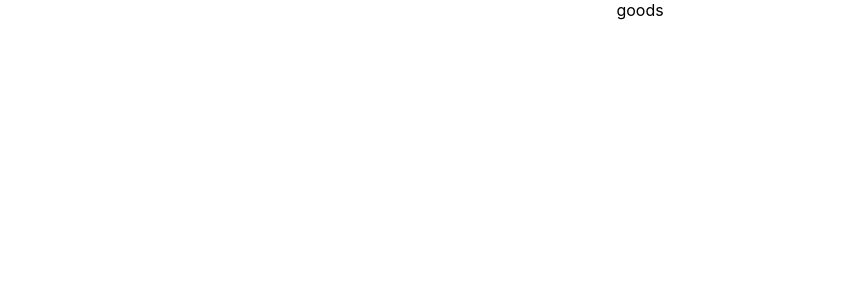
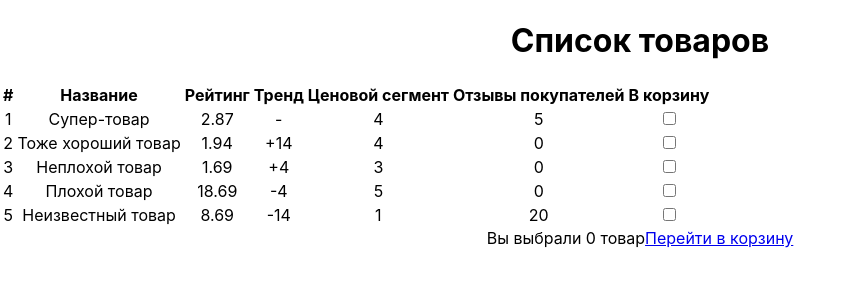
Before and after one commit to AlexandrMihailovich/react-redux, a React (Create React App) app: page / in a window 1280 px wide. Shown: the top 300 px of the page, without its empty margins (0-852 px from the left). Built offline with nearby package versions, Linux system fonts and the light colour scheme.

Commit message:
create cart and goods

```diff
--- a/src/App.js
+++ b/src/App.js
@@ -2,7 +2,7 @@ import React, { Component } from 'react';
 import {Switch, Route, HashRouter} from 'react-router-dom';
 import { Provider } from 'react-redux';
 import GoodsContainer from './containers/Goods';
-import CardContainer from './containers/Cart';
+import CartContainer from './containers/Cart';
 import store from './store/store'
 import './App.css';
 
@@ -16,8 +16,8 @@ class App extends Component {
               <Switch>
                 <Route exact path='/'
                        component={GoodsContainer}/>
-                <Route path='/'
-                       component={CardContainer}/>
+                <Route path='/cart'
+                       component={CartContainer}/>
               </Switch>
             </main>
           </HashRouter>
--- a/src/components/cart/cart.js
+++ b/src/components/cart/cart.js
@@ -5,7 +5,12 @@ class Card extends Component {
     render() {
         return (
             <div className={'cart'}>
-                cart
+                Вы выбрали {this.props.cart.length} {this.props.cart.length > 1 ? 'товара' : 'товар'}:
+                {
+                    this.props.cart.map((item) => {
+                        return this.props.goods.find((element) => element.id === item).title;
+                    }).join(', ')
+                }
             </div>
         );
     }
--- a/src/components/goods/goods.js
+++ b/src/components/goods/goods.js
@@ -1,4 +1,5 @@
 import React, { Component } from 'react';
+import {Link} from "react-router-dom";
 import './goods.css'
 
 class Goods extends Component {
@@ -6,7 +7,38 @@ class Goods extends Component {
     render() {
         return (
             <div className={'goods'}>
-                goods
+                <h1>Список товаров</h1>
+                <table>
+                    <thead>
+                    <tr>
+                        <th>#</th>
+                        <th>Название</th>
+                        <th>Рейтинг</th>
+                        <th>Тренд</th>
+                        <th>Ценовой сегмент</th>
+                        <th>Отзывы покупателей</th>
+                        <th>В корзину</th>
+                    </tr>
+                    </thead>
+                    <tbody>
+                    {this.props.goods.map((item) => (
+                        <tr key={'row-'+item.id}>
+                            <td>{item.id}</td>
+                            <td>{item.title}</td>
+                            <td>{item.rate}</td>
+                            <td>{item.trend}</td>
+                            <td>{item.cost}</td>
+                            <td>{item.comment}</td>
+                            <td><input type="checkbox"
+                                       onChange={() => this.props.changeItemInCart(item.id)}
+                                       checked={this.props.cart.indexOf(item.id) !== -1}/></td>
+                        </tr>))}
+                    </tbody>
+                </table>
+                <div>
+                    Вы выбрали {this.props.cart.length} {this.props.cart.length > 1 ? 'товара' : 'товар'}
+                    <Link className={'cart-link'} to='/cart'>Перейти в корзину</Link>
+                </div>
             </div>
         );
     }
--- a/src/containers/Cart.js
+++ b/src/containers/Cart.js
@@ -3,7 +3,7 @@ import Cart from '../components/cart/cart';
 import {changeItemInCart} from "../store/actions/changeItemInCart";
 import {connect} from "react-redux";
 
-class CardContainer extends Component {
+class CartContainer extends Component {
     render() {
         return (
             <Cart goods={this.props.goods}
@@ -23,4 +23,4 @@ const mapDispatchToProps = {
     changeItemInCart
 };
 
-export default connect(mapStateToProps, mapDispatchToProps)(CardContainer);
+export default connect(mapStateToProps, mapDispatchToProps)(CartContainer);
--- a/src/store/actions/changeItemInCart.js
+++ b/src/store/actions/changeItemInCart.js
@@ -1,4 +1,4 @@
-export function changeItemInCart(bool, id) {
+export function changeItemInCart(id) {
     return {
         type: 'CHANGE_ITEM_IN_CART',
         id
```
